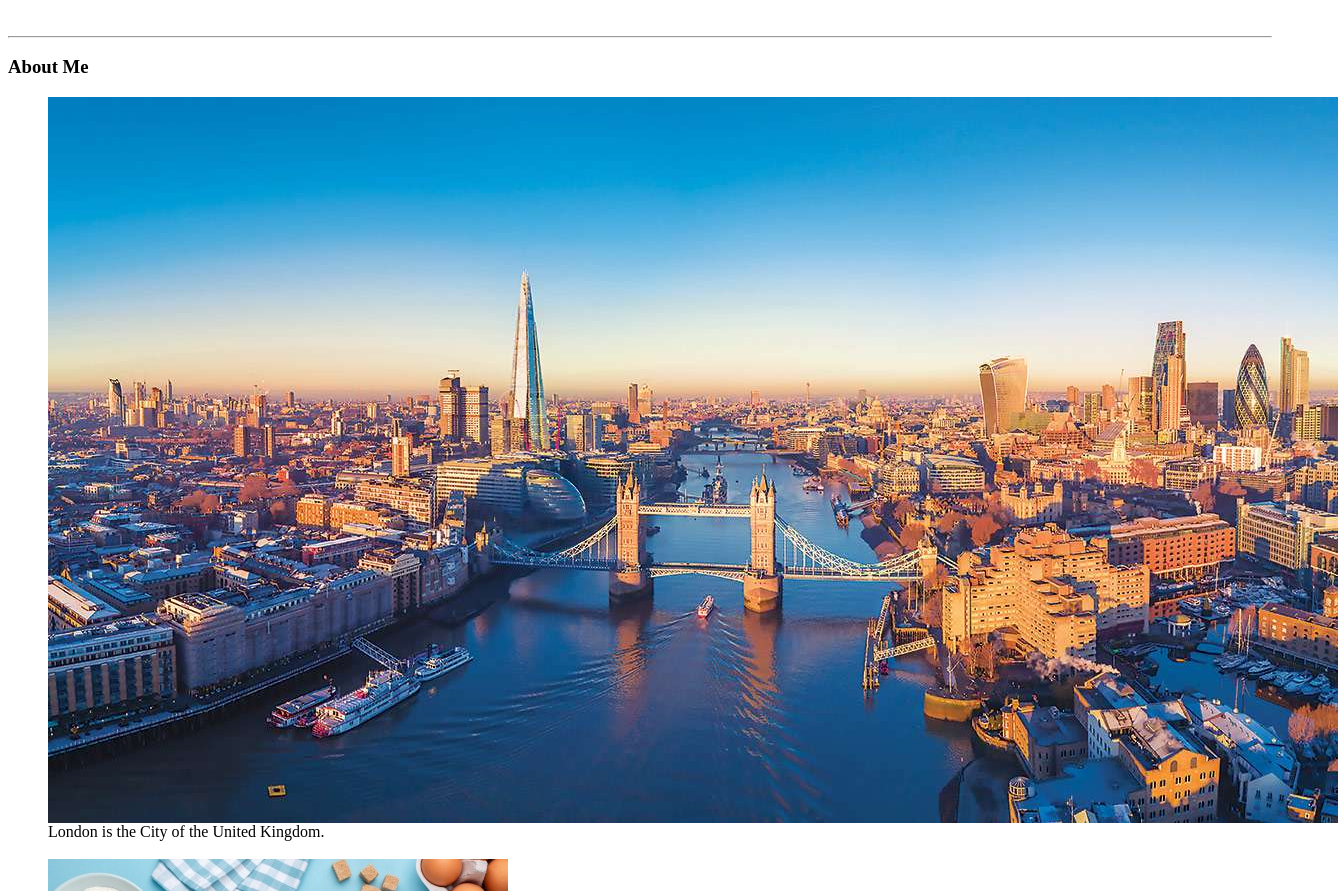
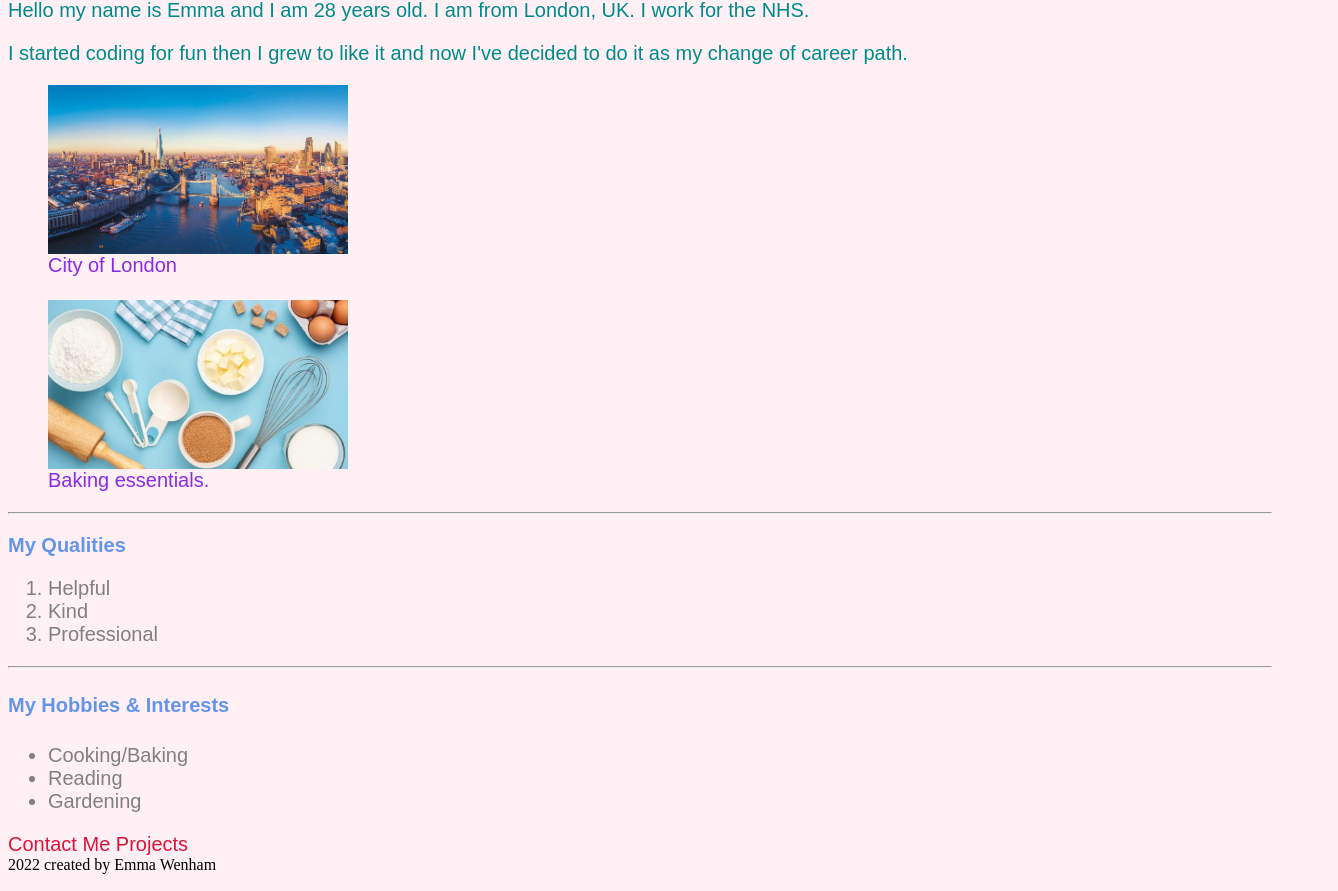
Before and after one commit to EmmaWenham/ideal-barnacle, a plain HTML site: page index.html in a window 1280 px wide. Shown: the part 416-1307 px from the top of the page, 1338 px wide, since content can reach past the window. Drawn offline with Linux system fonts and the light colour scheme.

Commit message:
CSS stying added

```diff
--- a/index.html
+++ b/index.html
@@ -1,37 +1,42 @@
     <header>
         <nav>
-            <a href="./contact-me.html" target="_blank">Contact Me</a>
-            <a href="./projects.html" target="_blank">Projects</a>
-    <img src="images/IMG_3213.PNG" alt="Emma Wenham photo">
+        <link rel="stylesheet" href="styles.css">
     <body>
+
         <h1>Emma Wenham</h1>
         <h2>Junior Developer</h2>
+        <img alt="Emma Wenham photo" src="images/IMG_3213.PNG">
         <br />
         <hr />
         <h3>About Me</h3>
+        <p>Hello my name is Emma and I am 28 years old. I am from London, UK. I work for the NHS.</p>
+        <p>I started coding for fun then I grew to like it and now I've decided to do it as my change of career path.</p>
+
         <figure>
         <img src="images/london-aerial-cityscape-river-thames_1.jpg" alt="Photo of London">
         <br />
-        <figcaption>London is the City of the United Kingdom.</figcaption>
+        <figcaption>City of London</figcaption>
         <br />
         <img src="images/baking.jpg" alt="Photo of baking things">
         <br />
         <figcaption>Baking essentials.</figcaption>
         </figure>
-        <p>Hello my name is Emma. I am 28. I live in London, UK. I work for the NHS part-time as a receptionist.</p>
-        <p>I started coding for fun then I grew to like it and now decided to do it as a change of career.</p>
-        <h3>Qualities</h3>
+       <hr />
+        <h3>My Qualities</h3>
         <ol>
             <li>Helpful</li>
             <li>Kind</li>
             <li>Professional</li>
         </ol>
-        <h4>Hobbies & Interests</h4>
+<hr />
+        <h4>My Hobbies & Interests</h4>
         <ul>
             <li>Cooking/Baking</li>
             <li>Reading</li>
             <li>Gardening</li>
         </ul>
     </body>
+    <a href="./contact-me.html" target="_blank">Contact Me</a>
+    <a href="./projects.html" target="_blank">Projects</a>
 </nav>
 <footer>2022 created by Emma Wenham
--- /dev/null
+++ b/styles.css
@@ -0,0 +1,61 @@
+h1 {
+    color:cadetblue;
+    font-size: 20px ;
+    font-family: Arial, Helvetica, sans-serif;
+
+}
+
+h3 {
+    color:cornflowerblue;
+    font-size: 20px;
+    font-family: Arial, Helvetica, sans-serif;
+}
+
+p {
+    color:darkcyan;
+    font-size: 20px;
+    font-family: Arial, Helvetica, sans-serif;
+}
+
+img {
+    width: 300px;
+    display: inline-block;
+    text-align: center;
+}
+
+nav figcaption {
+    color: blueviolet;
+    font-size: 20px;
+    font-family: Arial, Helvetica, sans-serif;
+}
+
+nav{
+    color: grey;
+    font-size: 20px;
+    font-family: Arial, Helvetica, sans-serif;
+}
+
+h4{
+    color: cornflowerblue;
+    font-size: 20px;
+    font-family: Arial, Helvetica, sans-serif;
+}
+
+a {
+    text-decoration: none;
+    color: crimson;
+}
+
+body {
+    background-color: lavenderblush;
+}
+
+.box {
+    height: 100px;
+}
+
+@media screen and (min-width: 800px) {
+    .box {
+        height: 500px;
+    }
+}
```
